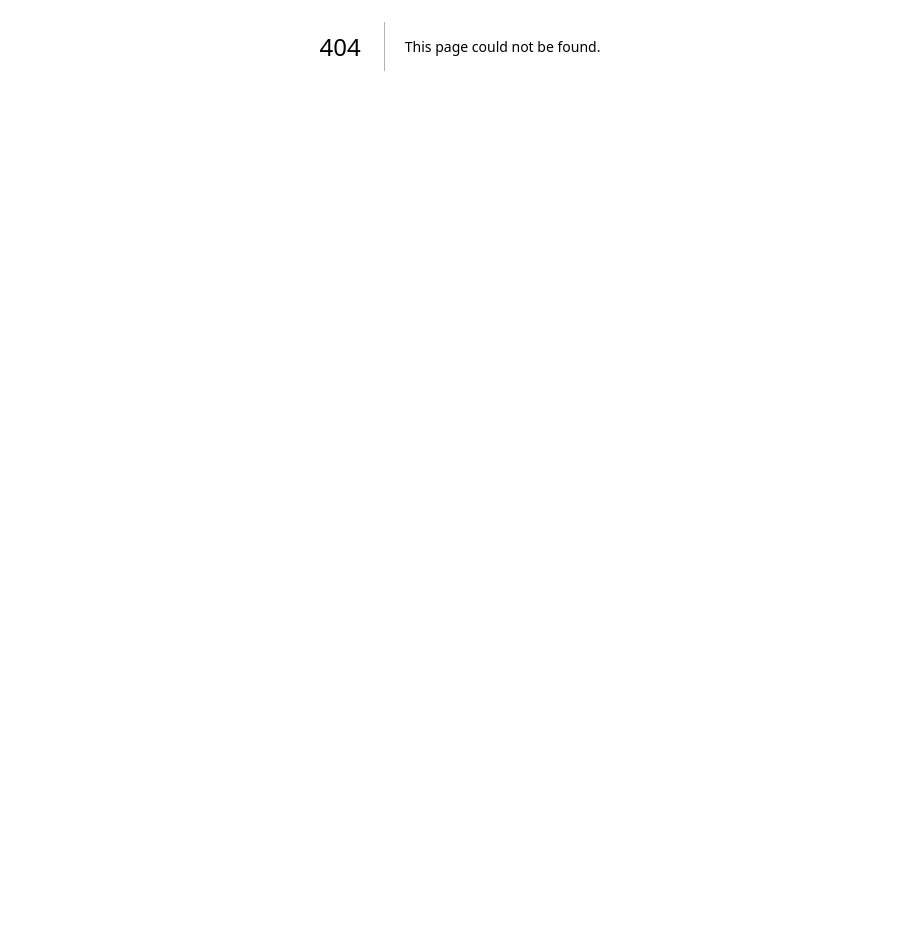
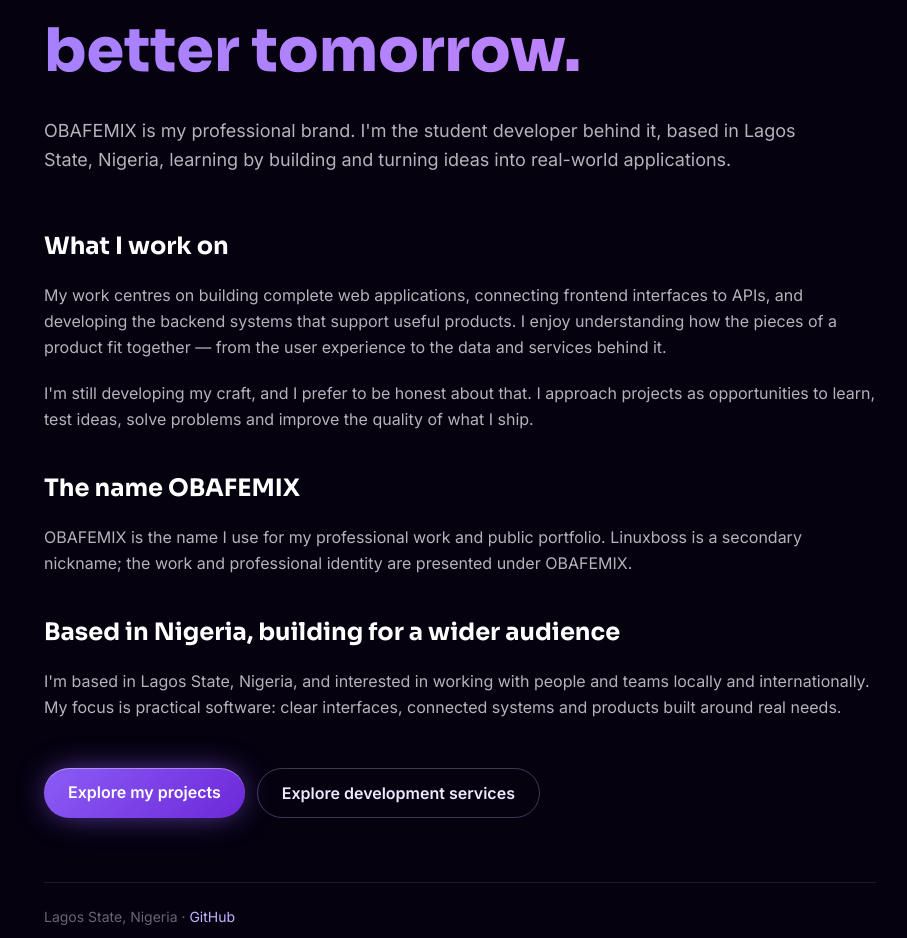
Before and after one commit to yzigzag26-lab/obafemix, a Next.js app: page /about in a window 1280 px wide. Before the commit this address had no page. Shown: the part 354-1292 px from the top of the page, without its empty margins (180-1087 px from the left). Before the commit the page ends 800 px from the top, so only its background shows below. Built offline with nearby package versions, Linux system fonts and the light colour scheme.

Commit message:
Add searchable About profile page

```diff
--- /dev/null
+++ b/app/about/page.tsx
@@ -0,0 +1,45 @@
+import type { Metadata } from "next";
+import Link from "next/link";
+import { site } from "@/lib/site";
+
+export const metadata: Metadata = {
+  title: "About Obafemi Precious",
+  description: "Meet Obafemi Precious, the student developer behind OBAFEMIX. Based in Lagos State, Nigeria, focused on building web applications, API integrations and backend systems.",
+  alternates: { canonical: "/about" },
+  openGraph: { title: "About Obafemi Precious | OBAFEMIX", description: "The person behind OBAFEMIX — a student developer building practical software and web applications.", url: "/about", type: "profile" },
+};
+
+export default function AboutPage() {
+  const jsonLd = {
+    "@context": "https://schema.org",
+    "@type": "ProfilePage",
+    name: "About Obafemi Precious",
+    url: site.url + "/about",
+    mainEntity: { "@id": site.url + "/#person" },
+  };
+  return (
+    <main className="min-h-screen bg-[#05010f] text-white">
+      <script type="application/ld+json" dangerouslySetInnerHTML={{ __html: JSON.stringify(jsonLd).replace(/</g, "\\u003c") }} />
+      <div className="mx-auto max-w-4xl px-5 py-16 sm:px-8 sm:py-24">
+        <Link href="/" className="font-display text-sm font-extrabold tracking-widest text-violet-200">OBAFEMIX</Link>
+        <p className="eyebrow mt-16">ABOUT THE PERSON BEHIND THE BRAND</p>
+        <h1 className="font-display mt-4 text-4xl font-extrabold leading-tight sm:text-6xl">I&apos;m Obafemi Precious.<br /><span className="text-gradient">I build solutions for a better tomorrow.</span></h1>
+        <p className="mt-7 max-w-3xl text-lg leading-relaxed text-white/70">OBAFEMIX is my professional brand. I&apos;m the student developer behind it, based in Lagos State, Nigeria, learning by building and turning ideas into real-world applications.</p>
+        <section className="mt-14 space-y-5 leading-relaxed text-white/70">
+          <h2 className="font-display text-2xl font-bold text-white">What I work on</h2>
+          <p>My work centres on building complete web applications, connecting frontend interfaces to APIs, and developing the backend systems that support useful products. I enjoy understanding how the pieces of a product fit together — from the user experience to the data and services behind it.</p>
+          <p>I&apos;m still developing my craft, and I prefer to be honest about that. I approach projects as opportunities to learn, test ideas, solve problems and improve the quality of what I ship.</p>
+          <h2 className="font-display pt-5 text-2xl font-bold text-white">The name OBAFEMIX</h2>
+          <p>OBAFEMIX is the name I use for my professional work and public portfolio. Linuxboss is a secondary nickname; the work and professional identity are presented under OBAFEMIX.</p>
+          <h2 className="font-display pt-5 text-2xl font-bold text-white">Based in Nigeria, building for a wider audience</h2>
+          <p>I&apos;m based in Lagos State, Nigeria, and interested in working with people and teams locally and internationally. My focus is practical software: clear interfaces, connected systems and products built around real needs.</p>
+        </section>
+        <div className="mt-12 flex flex-wrap gap-3">
+          <Link href="/projects" className="btn-primary-glow rounded-full px-6 py-3 font-semibold">Explore my projects</Link>
+          <Link href="/services" className="rounded-full border border-violet-300/30 px-6 py-3 font-semibold text-violet-100 hover:bg-violet-500/10">Explore development services</Link>
+        </div>
+        <p className="mt-16 border-t border-white/10 pt-6 text-sm text-white/40">Lagos State, Nigeria · <a className="text-violet-300 hover:underline" href={site.github} target="_blank" rel="noreferrer">GitHub</a></p>
+      </div>
+    </main>
+  );
+}
```
